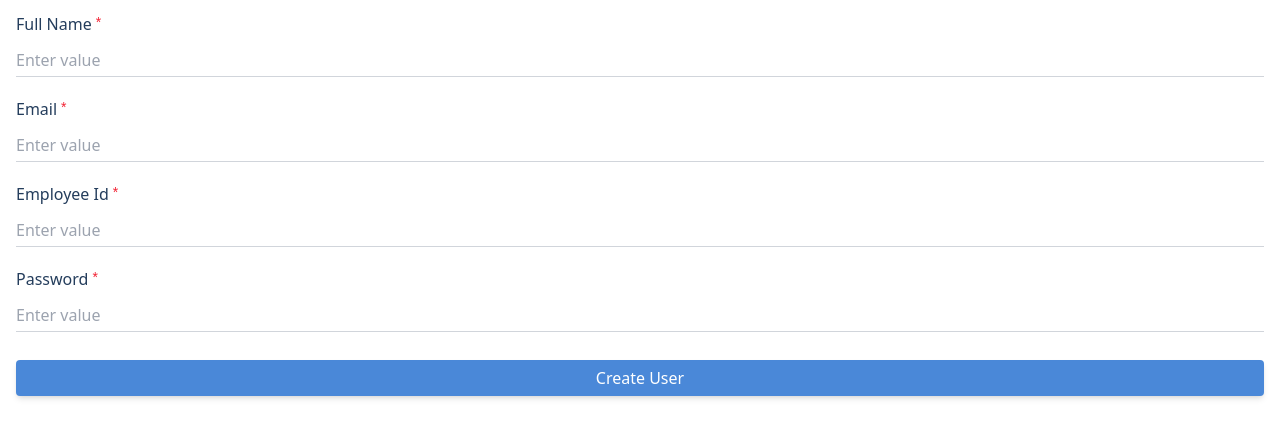
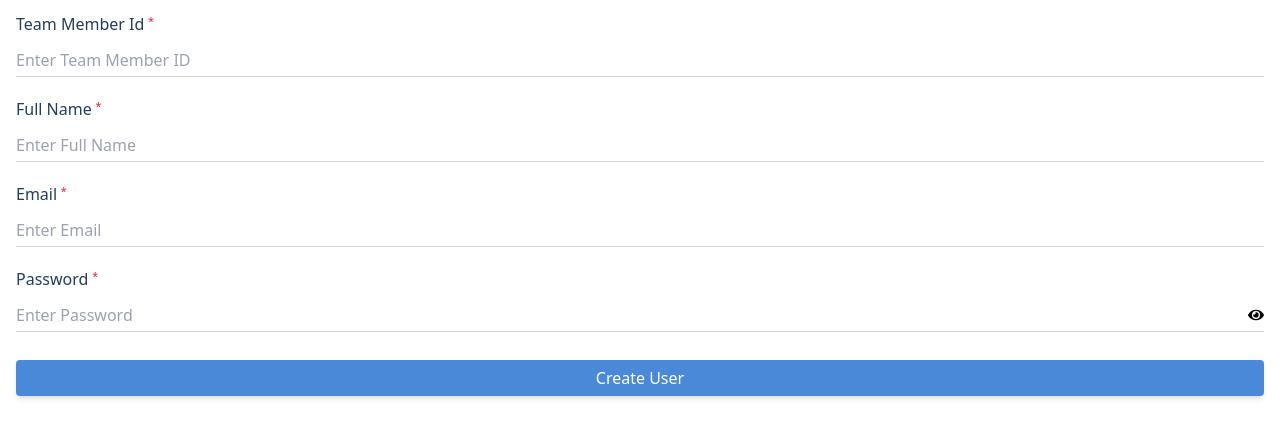
Before and after one commit to pranjal-manawat/linkup, a Next.js app: page /adminDashboard/CreateUserForm in a window 1280 px wide. Shown: the top 438 px of the page. Built offline with nearby package versions, Linux system fonts and the light colour scheme; no server answers.

Commit message:
All new changes suggested

```diff
--- a/components/common/Header/Header.component.jsx
+++ b/components/common/Header/Header.component.jsx
@@ -1,14 +1,16 @@
 import React from "react";
+import PropTypes from "prop-types";
 import Button from "../Button";
-import Text from '../Text'
+import Text from "../Text";
 import { signOut } from "next-auth/react";
 import { useRouter } from "next/router";
 import { useSession } from "next-auth/react";
 
-const Header = () => {
+const Header = ({ setOpenChangePasswordPopup }) => {
   const router = useRouter();
   const { data: session } = useSession();
   const fullName = session?.user?.details?.fullName;
+  const isAdmin = session?.user?.details?.isAdmin;
 
   const signOutAndRedirect = async () => {
     await signOut({
@@ -21,13 +23,55 @@ const Header = () => {
 
   return (
     <div className="flex pl-7 pt-2 pb-2 relative border-b-2 mb-2">
-      <img src="https://linkup.eternussolutions.com/_layouts/15/images/LinkupImages/eternus.png" height="40" width="120" alt="Infobeans Logo" />
-      <Text variant="h5" className="mt-auto mb-auto ml-10">{fullName}</Text>
-      <Button type="button" text="Log Out" onClick={signOutAndRedirect} className="absolute right-10"/>
+      <img
+        src="https://linkup.eternussolutions.com/_layouts/15/images/LinkupImages/eternus.png"
+        height="40"
+        width="120"
+        alt="Infobeans Logo"
+      />
+      <Text variant="h5" className="mt-auto mb-auto ml-10">
+        {fullName}
+      </Text>
+      {isAdmin === "true" && window.location.pathname === "/home" ? (
+        <Text
+          variant="caption"
+          className="!text-primaryBg cursor-pointer absolute right-[310px] top-[16px]"
+          onClick={() => router.push("adminDashboard")}
+        >
+          Admin Dashboard
+        </Text>
+      ) : null}
+      {isAdmin === "true" && window.location.pathname === "/adminDashboard" ? (
+        <Text
+          variant="caption"
+          className="!text-primaryBg cursor-pointer absolute right-[160px] top-[16px]"
+          onClick={() => router.push("home")}
+        >
+          Home
+        </Text>
+      ) : null}
+      {window.location.pathname === "/home" ? (
+        <Text
+          variant="caption"
+          className="!text-primaryBg cursor-pointer absolute right-[160px] top-[16px]"
+          onClick={() => setOpenChangePasswordPopup(true)}
+        >
+          Change Password
+        </Text>
+      ) : null}
+
+      <Button
+        type="button"
+        text="Log Out"
+        onClick={signOutAndRedirect}
+        className="absolute right-10"
+      />
     </div>
   );
 };
 
 export default Header;
 
-Header.propTypes = {};
+Header.propTypes = {
+  setOpenChangePasswordPopup: PropTypes.func,
+};
--- a/components/common/Input/Input.component.jsx
+++ b/components/common/Input/Input.component.jsx
@@ -1,7 +1,8 @@
-import React, { forwardRef } from "react";
+import React, { useState, forwardRef } from "react";
 import clsx from "clsx";
 import PropTypes from "prop-types";
 import Text from "../Text";
+import { FaEye, FaEyeSlash } from "react-icons/fa";
 
 const Input = forwardRef((props, ref) => {
   const {
@@ -13,10 +14,17 @@ const Input = forwardRef((props, ref) => {
     itemRequired = false,
     ...rest
   } = props;
+  const [showPassword, setShowPassword] = useState(false);
+  const inputType = showPassword ? "text" : type;
   const classes = clsx(
-    "border-b border-gray-300 focus:border-gray-500 outline-none py-1 w-full",
+    `border-b border-gray-300 ${type !== 'password' ? 'focus:border-gray-500' : ''} outline-none py-1 w-full`,
     className
   );
+
+  const togglePasswordVisibility = () => {
+    setShowPassword(!showPassword);
+  };
+
   return (
     <>
       <div className="flex mt-2 mb-2">
@@ -25,12 +33,21 @@ const Input = forwardRef((props, ref) => {
       </div>
       <div className="flex w-full mb-3">
         <input
-          type={type}
+          type={inputType}
           placeholder={placeholder}
           className={classes}
           ref={ref}
           {...rest}
         />
+        {type === "password" && (
+          <button
+            type="button"
+            className="border-b border-gray-300 outline-none"
+            onClick={togglePasswordVisibility}
+          >
+            {showPassword ? <FaEyeSlash /> : <FaEye />}
+          </button>
+        )}
       </div>
       <div className="flex">
       <Text variant="error">{errorMessage}</Text>
--- a/pages/adminDashboard/CreateUserForm.js
+++ b/pages/adminDashboard/CreateUserForm.js
@@ -10,6 +10,10 @@ const CreateUserForm = ({setOpenNewUserPointsModal, fetchEmployeesData}) => {
   const [employeeEmails, setEmployeeEmails] = useState([]);
 
   const signUpValidationSchema = yup.object().shape({
+    employeeId: yup
+      .number()
+      .typeError("Team Member ID is required")
+      .test("positive","Team Member ID must be greater than 0", (value) => value > 0),
     fullName: yup.string().required("Full Name is required"),
     email: yup
       .string()
@@ -27,10 +31,6 @@ const CreateUserForm = ({setOpenNewUserPointsModal, fetchEmployeesData}) => {
         message:
           "Password should be at least 8 characters. Should contain 1 uppercase, 1 lowercase, 1 special char",
       }),
-    employeeId: yup
-      .number()
-      .typeError("Employee ID is required")
-      .test("positive","Employee ID must be greater than 0", (value) => value > 0),
   });
 
   const {
@@ -40,10 +40,10 @@ const CreateUserForm = ({setOpenNewUserPointsModal, fetchEmployeesData}) => {
   } = useForm({
     mode: "all",
     defaultValues: {
+      employeeId: null,
       fullName: "",
       email: "",
       password: "",
-      employeeId: null,
     },
     resolver: yupResolver(signUpValidationSchema),
   });
@@ -92,9 +92,18 @@ const CreateUserForm = ({setOpenNewUserPointsModal, fetchEmployeesData}) => {
       className="p-4 pt-1"
     >
       <Input
+        label="Team Member Id"
+        type="number"
+        placeholder="Enter Team Member ID"
+        className=""
+        {...register("employeeId")}
+        itemRequired
+        errorMessage={errors?.employeeId?.message}
+      />
+      <Input
         label="Full Name"
         type="text"
-        placeholder="Enter value"
+        placeholder="Enter Full Name"
         className=""
         {...register("fullName")}
         itemRequired
@@ -103,25 +112,16 @@ const CreateUserForm = ({setOpenNewUserPointsModal, fetchEmployeesData}) => {
       <Input
         label="Email"
         type="text"
-        placeholder="Enter value"
+        placeholder="Enter Email"
         className=""
         {...register("email")}
         itemRequired
         errorMessage={errors?.email?.message}
       />
       <Input
-        label="Employee Id"
-        type="number"
-        placeholder="Enter value"
-        className=""
-        {...register("employeeId")}
-        itemRequired
-        errorMessage={errors?.employeeId?.message}
-      />
-      <Input
         label="Password"
-        type="text"
-        placeholder="Enter value"
+        type="password"
+        placeholder="Enter Password"
         className=""
         {...register("password")}
         itemRequired
--- a/pages/adminDashboard/EmployeeTable.js
+++ b/pages/adminDashboard/EmployeeTable.js
@@ -1,6 +1,8 @@
 import React, { useState } from "react";
 import { Button, Input } from "../../components/common";
 import PropTypes from "prop-types";
+import { FaFileExcel } from "react-icons/fa";
+import * as XLSX from 'xlsx';
 
 const EmployeeTable = ({
   employeesData,
@@ -23,6 +25,13 @@ const EmployeeTable = ({
         emp.email.toLowerCase().includes(value.toLowerCase())
     );
     setEmployees(updatedEmployees);
+  };
+
+  const handleExportClick = () => {
+    const ws = XLSX.utils.json_to_sheet(employeesData);
+    const wb = XLSX.utils.book_new();
+    XLSX.utils.book_append_sheet(wb, ws, "Sheet1");
+    XLSX.writeFile(wb, "EmployeePoints.xlsx");
   };
 
   return (
@@ -58,6 +67,10 @@ const EmployeeTable = ({
             Total Users: {employeesData.length}
           </div>
         ) : null}
+        <FaFileExcel
+          className="absolute w-[30px] h-[30px] top-[20px] left-[33%] cursor-pointer"
+          onClick={handleExportClick}
+        />
         <Button
           text="Create New User"
           type="button"
@@ -71,13 +84,13 @@ const EmployeeTable = ({
         <thead className="text-xs text-gray-700 uppercase bg-gray-50 dark:bg-gray-700 dark:text-gray-400">
           <tr>
             <th scope="col" className="px-6 py-3">
+            Team Member ID
+            </th>
+            <th scope="col" className="px-6 py-3">
               Full Name
             </th>
             <th scope="col" className="px-6 py-3">
               Email
-            </th>
-            <th scope="col" className="px-6 py-3">
-              Employee ID
             </th>
             <th scope="col" className="px-6 py-3">
               Total Points
@@ -99,10 +112,10 @@ const EmployeeTable = ({
                       scope="row"
                       className="px-6 py-4 font-medium text-gray-900 whitespace-nowrap dark:text-white"
                     >
-                      {employee.fullName}
+                      {employee.employeeId}
                     </th>
+                    <td className="px-6 py-4">{employee.fullName}</td>
                     <td className="px-6 py-4">{employee.email}</td>
-                    <td className="px-6 py-4">{employee.employeeId}</td>
                     <td className="px-6 py-4">{employee.rewardPoints}</td>
                     <td className="flex items-center px-6 py-4 space-x-3">
                       <Button
--- a/pages/adminDashboard/index.js
+++ b/pages/adminDashboard/index.js
@@ -122,7 +122,7 @@ const AdminDashboard = () => {
           <Input
             label="Points"
             type="number"
-            placeholder="Enter value"
+            placeholder="Enter Points"
             className=""
             {...register("points")}
             itemRequired
@@ -131,7 +131,7 @@ const AdminDashboard = () => {
           <Input
             label="Description"
             type="text"
-            placeholder="Enter value"
+            placeholder="Enter Description"
             className=""
             {...register("description")}
             itemRequired
--- a/pages/home/index.js
+++ b/pages/home/index.js
@@ -1,16 +1,22 @@
 import React, { useEffect, useState } from "react";
-import { Text, Button, Header } from "../../components/common";
+import { Text, Button, Header, Modal, Input } from "../../components/common";
 import PointsHistoryTable from "./PointsHistoryTable";
 import { useSession } from "next-auth/react";
 import { useRouter } from "next/router";
-import { getData } from "../../utils/rest";
+import { useForm } from "react-hook-form";
+import { getData, postData } from "../../utils/rest";
+import * as yup from "yup";
+import { yupResolver } from "@hookform/resolvers/yup";
+import { toast } from "react-hot-toast";
 
 const HomePage = () => {
   const router = useRouter();
   const { data: session } = useSession();
   const employeeId = session?.user?.details?.employeeId || null;
+  const email = session?.user?.details?.email;
   const [points, setPoints] = useState(null);
   const [pointsHistory, setPointsHistory] = useState([]);
+  const [openChangePasswordPopup, setOpenChangePasswordPopup] = useState(false);
 
   const fetchPoints = async (employeeId) => {
     try {
@@ -39,6 +45,97 @@ const HomePage = () => {
     fetchPointsHistory(employeeId);
   }, [employeeId]);
 
+  const ChangePasswordForm = ({ email }) => {
+    const changePasswordValidationSchema = yup.object().shape({
+      oldPassword: yup.string().required("Old Password is required"),
+      newPassword: yup
+        .string()
+        .required("New Password is required")
+        .matches(/^(?=.*\d)(?=.*[a-z])(?=.*[A-Z]).{8,}$/, {
+          message:
+            "Password should be at least 8 characters. Should contain 1 uppercase, 1 lowercase, 1 special char",
+        }),
+      confirmPassword: yup
+        .string()
+        .oneOf([yup.ref("newPassword"), null], "Passwords must match"),
+    });
+
+    const {
+      register,
+      handleSubmit,
+      formState: { errors },
+    } = useForm({
+      mode: "all",
+      defaultValues: {
+        oldPassword: "",
+        newPassword: "",
+        confirmPassword: "",
+      },
+      resolver: yupResolver(changePasswordValidationSchema),
+    });
+
+    const onSubmit = async (submittedData) => {
+      try {
+        const payload = {
+          email,
+          oldPassword: submittedData.oldPassword,
+          newPassword: submittedData.newPassword,
+        };
+        const url = "http://192.168.101.254:5000/resetPassword";
+        const { success, error, data } = await postData(url, payload, {});
+        setOpenChangePasswordPopup(false);
+        if (success) {
+          console.log("Response ", data.message);
+          toast.success("Password Changed Successfully");
+        } else {
+          toast.error("Error ", error);
+        }
+      } catch (error) {
+        toast.error("Error in reseting password ", error);
+      }
+    };
+
+    return (
+      <form
+        onSubmit={handleSubmit((data) => onSubmit(data))}
+        className="max-w-[100%] p-2 pt-0"
+      >
+        <Input
+          label="Old Password"
+          type="password"
+          placeholder="Enter Old Password"
+          className=""
+          {...register("oldPassword")}
+          itemRequired
+          errorMessage={errors?.oldPassword?.message}
+        />
+        <Input
+          label="New Password"
+          type="password"
+          placeholder="Enter New Password"
+          className=""
+          {...register("newPassword")}
+          itemRequired
+          errorMessage={errors?.newPassword?.message}
+        />
+        <Input
+          label="Confirm Password"
+          type="password"
+          placeholder="Confirm Password"
+          className=""
+          {...register("confirmPassword")}
+          itemRequired
+          errorMessage={errors?.confirmPassword?.message}
+        />
+        <Button
+          text="Change Password"
+          type="submit"
+          className="ml-auto mr-auto mt-2 w-full"
+        />
+      </form>
+    );
+  };
+
   if (!session) {
     return (
       <div className="flex justify-center mt-[20%]">
@@ -57,7 +154,7 @@ const HomePage = () => {
 
   return (
     <>
-      <Header />
+      <Header setOpenChangePasswordPopup={setOpenChangePasswordPopup} />
       <div className="flex justify-center p-2">
         <div className="mt-4">
           <div>
@@ -68,11 +165,21 @@ const HomePage = () => {
               text="Redeem Now"
               type="button"
               className="mb-4 ml-auto mr-auto"
+              onClick={()=>{
+                window.open('https://docs.google.com/forms/d/e/1FAIpQLSflHUKg_u2Fw_JJaD3FxAHJMXBozfbkU2EH_Qcqp3N6F7pv7A/viewform');
+              }}
             />
           </div>
         </div>
       </div>
       <PointsHistoryTable pointsHistoryData={pointsHistory} />
+      <Modal
+        open={openChangePasswordPopup}
+        handleClose={() => setOpenChangePasswordPopup(false)}
+        children={<ChangePasswordForm email={email} />}
+        title="Change Password"
+        className="w-[30%]"
+      />
     </>
   );
 };
--- a/pages/index.js
+++ b/pages/index.js
@@ -56,12 +56,12 @@ const LoginPage = () => {
       className="mt-5 max-w-[30%] ml-[35%] p-5 border-2 border-paperSecondary"
     >
       <div className="flex justify-center">
-        <Text variant="h4">Login</Text>
+        <Text variant="h4">LogIn</Text>
       </div>
       <Input
         label="Email"
         type="text"
-        placeholder="Enter value"
+        placeholder="Enter Email"
         className=""
         {...register("email")}
         itemRequired
@@ -69,8 +69,8 @@ const LoginPage = () => {
       />
       <Input
         label="Password"
-        type="text"
-        placeholder="Enter value"
+        type="password"
+        placeholder="Enter Password"
         className=""
         {...register("password")}
         itemRequired
@@ -81,7 +81,7 @@ const LoginPage = () => {
         type="submit"
         className="ml-auto mr-auto mt-2 w-full"
       />
-      <div className="inline-flex">
+      {/* <div className="inline-flex">
         <Text variant="hint" className="mt-3">
           New User?
         </Text>
@@ -92,14 +92,14 @@ const LoginPage = () => {
         >
           Create Account
         </Text>
-        {/* <Text
+        <Text
           variant="hint"
           className="mt-3 ml-32 !text-primaryText cursor-pointer"
           onClick={() => router.push("resetPassword")}
         >
           Forgot Password
-        </Text> */}
-      </div>
+        </Text>
+      </div> */}
     </form>
   );
 };
--- a/pages/resetPassword/changePassword/index.js
+++ b/pages/resetPassword/changePassword/index.js
@@ -71,7 +71,7 @@ const ChangePassword = () => {
       <Input
         label="Password"
         type="text"
-        placeholder="Enter value"
+        placeholder="Enter Password"
         className=""
         {...register("password")}
         itemRequired
@@ -80,7 +80,7 @@ const ChangePassword = () => {
       <Input
         label="Confirm Password"
         type="text"
-        placeholder="Enter value"
+        placeholder="Enter Password"
         className=""
         {...register("confirmPassword")}
         itemRequired
--- a/pages/resetPassword/index.js
+++ b/pages/resetPassword/index.js
@@ -63,7 +63,7 @@ const ResetPassword = () => {
       <Input
         label="Email"
         type="text"
-        placeholder="Enter value"
+        placeholder="Enter Email"
         className=""
         {...register("email")}
         itemRequired
--- a/pages/signUp/index.js
+++ b/pages/signUp/index.js
@@ -12,6 +12,14 @@ const SignUpPage = () => {
   const router = useRouter();
 
   const signUpValidationSchema = yup.object().shape({
+    employeeId: yup
+      .number()
+      .typeError("Team Member ID is required")
+      .test(
+        "positive",
+        "Team Member ID must be greater than 0",
+        (value) => value > 0
+      ),
     fullName: yup.string().required("Full Name is required"),
     email: yup
       .string()
@@ -29,14 +37,6 @@ const SignUpPage = () => {
         message:
           "Password should be at least 8 characters. Should contain 1 uppercase, 1 lowercase, 1 special char",
       }),
-    employeeId: yup
-      .number()
-      .typeError("Employee ID is required")
-      .test(
-        "positive",
-        "Employee ID must be greater than 0",
-        (value) => value > 0
-      ),
   });
 
   const {
@@ -46,10 +46,10 @@ const SignUpPage = () => {
   } = useForm({
     mode: "all",
     defaultValues: {
+      employeeId: null,
       fullName: "",
       email: "",
       password: "",
-      employeeId: null,
     },
     resolver: yupResolver(signUpValidationSchema),
   });
@@ -99,9 +99,18 @@ const SignUpPage = () => {
         <Text variant="h4">SignUp</Text>
       </div>
       <Input
+        label="Team Member Id"
+        type="number"
+        placeholder="Enter Team Member ID"
+        className=""
+        {...register("employeeId")}
+        itemRequired
+        errorMessage={errors?.employeeId?.message}
+      />
+      <Input
         label="Full Name"
         type="text"
-        placeholder="Enter value"
+        placeholder="Enter Full Name"
         className=""
         {...register("fullName")}
         itemRequired
@@ -110,25 +119,16 @@ const SignUpPage = () => {
       <Input
         label="Email"
         type="text"
-        placeholder="Enter value"
+        placeholder="Enter Email"
         className=""
         {...register("email")}
         itemRequired
         errorMessage={errors?.email?.message}
       />
       <Input
-        label="Employee Id"
-        type="number"
-        placeholder="Enter value"
-        className=""
-        {...register("employeeId")}
-        itemRequired
-        errorMessage={errors?.employeeId?.message}
-      />
-      <Input
         label="Password"
-        type="text"
-        placeholder="Enter value"
+        type="password"
+        placeholder="Enter Password"
         className=""
         {...register("password")}
         itemRequired
```
